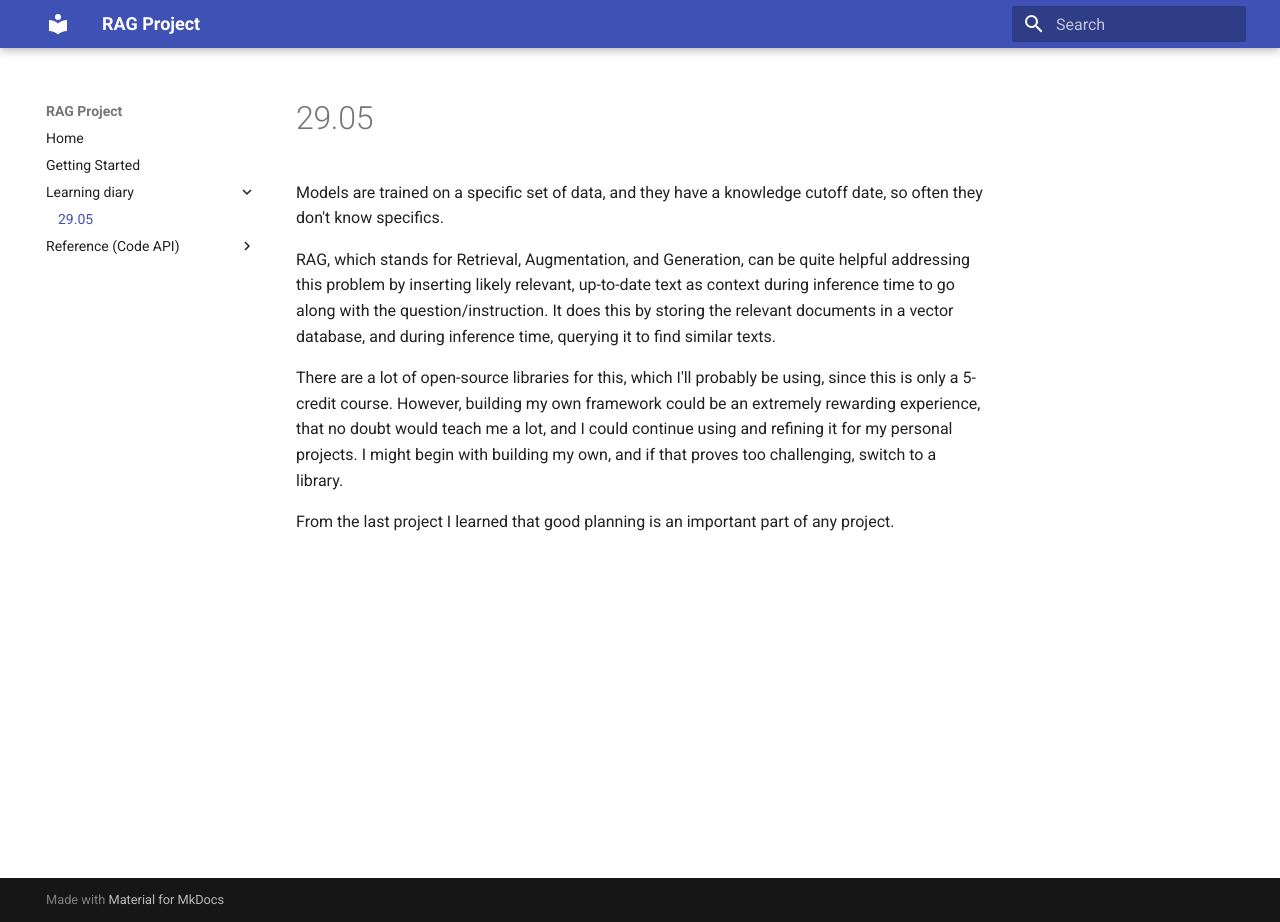
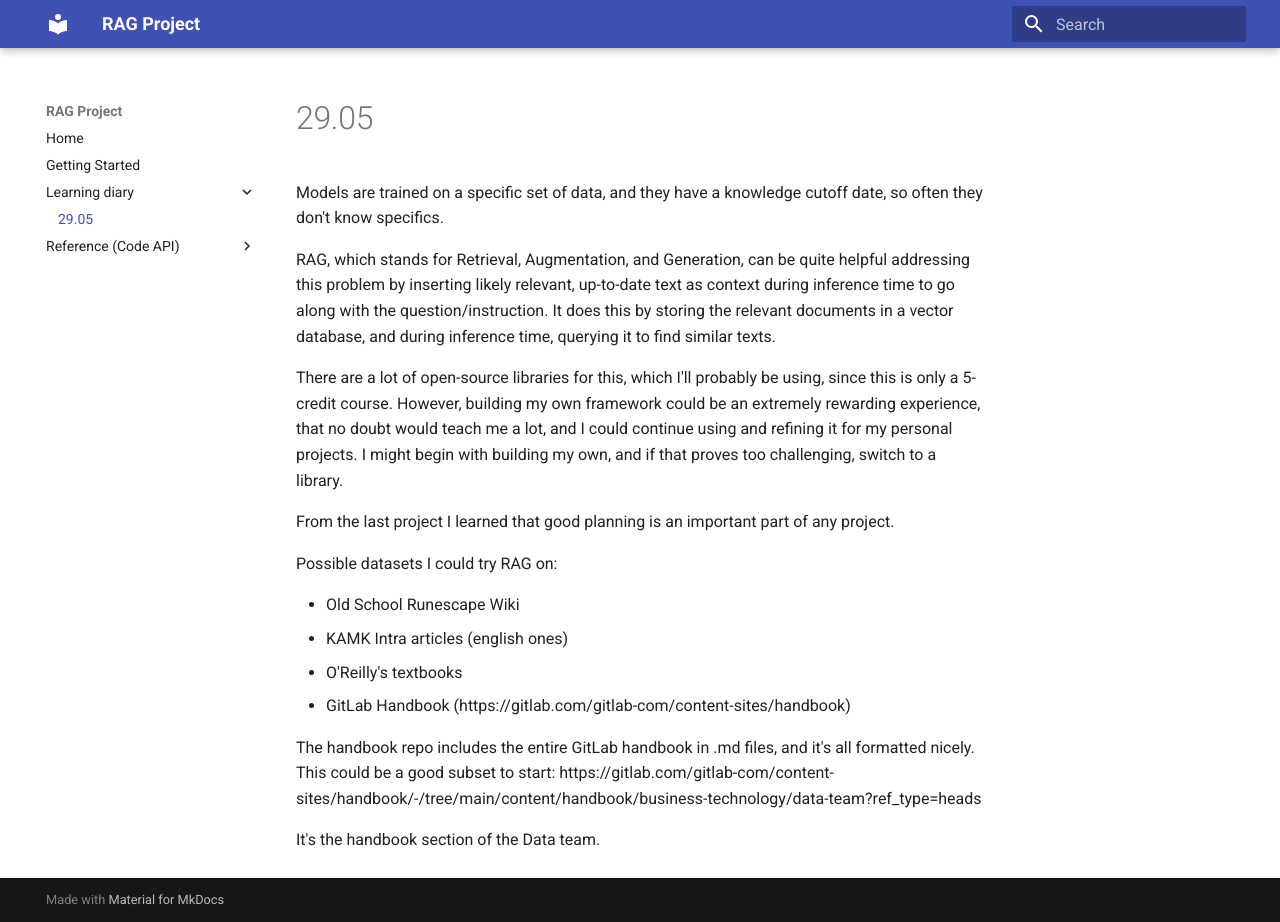
Before and after one commit to Pyrynot/rag_project, an MkDocs documentation site: the page built from docs/docs/learning_diary/research.md, in a window 1280 px wide and 922 px high. Built offline with MkDocs 1.6.1 and Material for MkDocs 9.7.7, drawn with Linux system fonts in a browser that asks for light colours.

Commit message:
research

```diff
--- a/docs/docs/learning_diary/research.md
+++ b/docs/docs/learning_diary/research.md
@@ -7,3 +7,15 @@
 There are a lot of open-source libraries for this, which I'll probably be using, since this is only a 5-credit course. However, building my own framework could be an extremely rewarding experience, that no doubt would teach me a lot, and I could continue using and refining it for my personal projects. I might begin with building my own, and if that proves too challenging, switch to a library.
 
 From the last project I learned that good planning is an important part of any project.
+
+Possible datasets I could try RAG on:
+
+- Old School Runescape Wiki
+- KAMK Intra articles (english ones)
+- O'Reilly's textbooks
+- GitLab Handbook (https://gitlab.com/gitlab-com/content-sites/handbook)
+
+The handbook repo includes the entire GitLab handbook in .md files, and it's all formatted nicely.
+This could be a good subset to start: https://gitlab.com/gitlab-com/content-sites/handbook/-/tree/main/content/handbook/business-technology/data-team?ref_type=heads
+
+It's the handbook section of the Data team.
```
